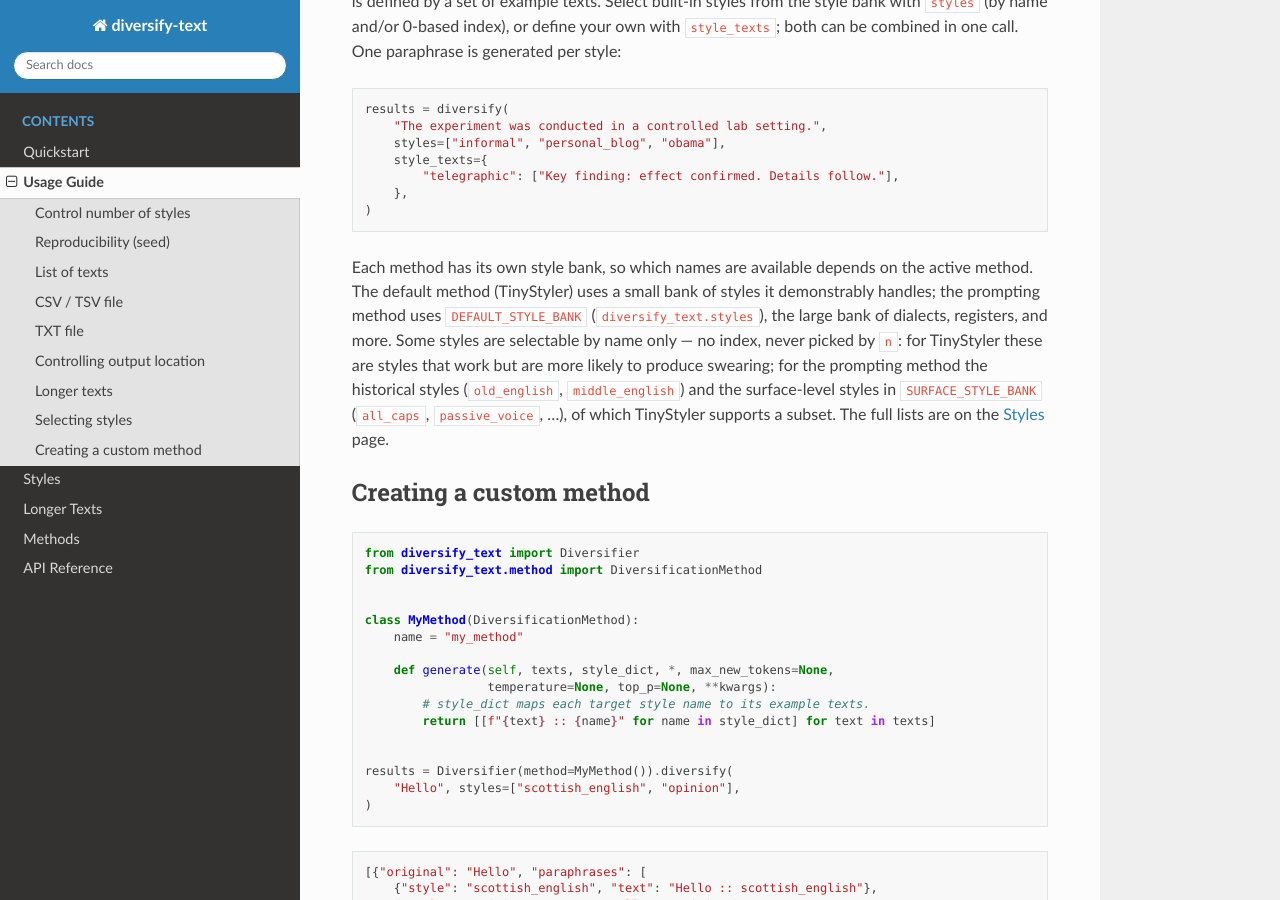
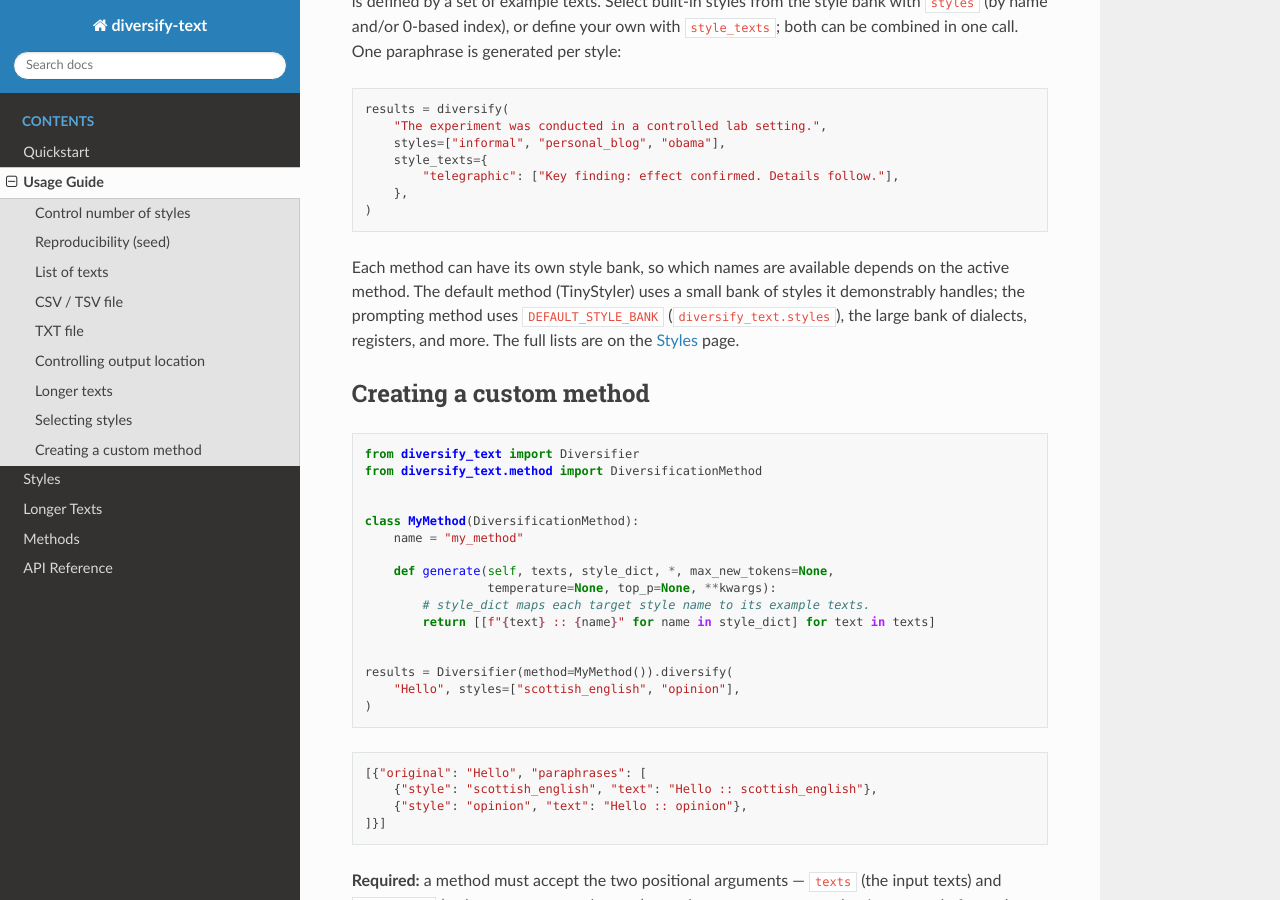
Before and after one commit to AnnaWegmann/diversify_text, a Sphinx documentation site: the page built from docs/usage.rst, in a window 1280 px wide and 900 px high, scrolled down 2329 px. Built offline with Sphinx 7.4.7 and the Read the Docs theme 3.1.0, drawn with Linux system fonts in a browser that asks for light colours.

Commit message:
- correct docs

```diff
--- a/docs/styles.rst
+++ b/docs/styles.rst
@@ -3,7 +3,7 @@ Styles
 
 Every built-in style, by key.  Names are the stable way to select a
 style; indices follow bank order, which may change between releases as
-the bank is curated.  Each method has its own banks: the default
+the bank is curated.  Each method can have its own banks: the default
 method (TinyStyler) uses the small curated bank below, the prompting
 method uses the default style bank.
 
--- a/docs/usage.rst
+++ b/docs/usage.rst
@@ -134,17 +134,11 @@ combined in one call. One paraphrase is generated per style:
        },
    )
 
-Each method has its own style bank, so which names are available
-depends on the active method.  The default method (TinyStyler) uses a
+Each method can have its own style bank, so which names are available
+depends on the active method. The default method (TinyStyler) uses a
 small bank of styles it demonstrably handles; the prompting method
 uses ``DEFAULT_STYLE_BANK`` (``diversify_text.styles``), the large
-bank of dialects, registers, and more.  Some styles are selectable by
-name only — no index, never picked by ``n``: for TinyStyler these are
-styles that work but are more likely to produce swearing; for the
-prompting method the historical styles (``old_english``,
-``middle_english``) and the surface-level styles in
-``SURFACE_STYLE_BANK`` (``all_caps``, ``passive_voice``, ...), of
-which TinyStyler supports a subset.  The full lists are on the
+bank of dialects, registers, and more. The full lists are on the
 :doc:`styles` page.
 
 .. _creating-a-custom-method:
```
